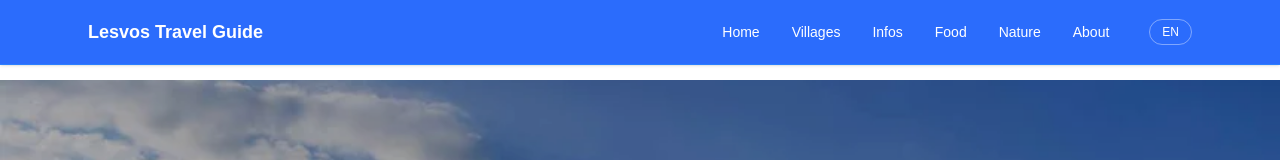
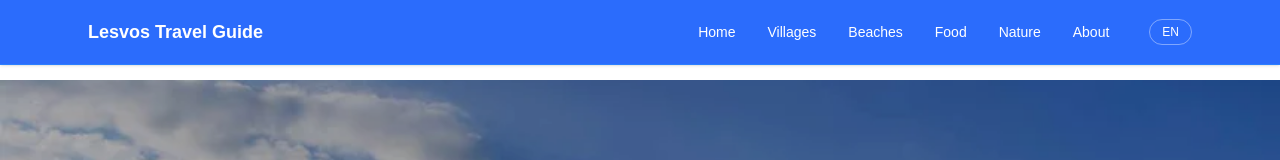
Before and after one commit to amamouridis06/lesvos-travel-guide, a Next.js app: page / in a window 1280 px wide. Shown: the top 160 px of the page. Built offline with nearby package versions, Linux system fonts and the light colour scheme.

Commit message:
Update NavBar.tsx

```diff
--- a/components/NavBar.tsx
+++ b/components/NavBar.tsx
@@ -41,8 +41,8 @@ export default function NavBar() {
             <Link href="/villages" className="hover:text-yellow-300 transition">
               Villages
             </Link>
-            <Link href="/infos" className="hover:text-yellow-300 transition">
-              Infos
+            <Link href="/beaches" className="hover:text-yellow-300 transition">
+              Beaches
             </Link>
             <Link href="/food" className="hover:text-yellow-300 transition">
               Food
@@ -84,7 +84,7 @@ export default function NavBar() {
 
       {/* Mobile Menu */}
       {mobileOpen && (
-        <div className="md:hidden bg-white border-t border-blue-100 shadow-lg">
+        <div className="hidden md:flex items-center space-x-8 text-sm font-medium text-white bg-blue-600/90 backdrop-blur-md">
           <div className="max-w-6xl mx-auto px-4 py-4 flex flex-col">
             <Link
               href="/"
```
